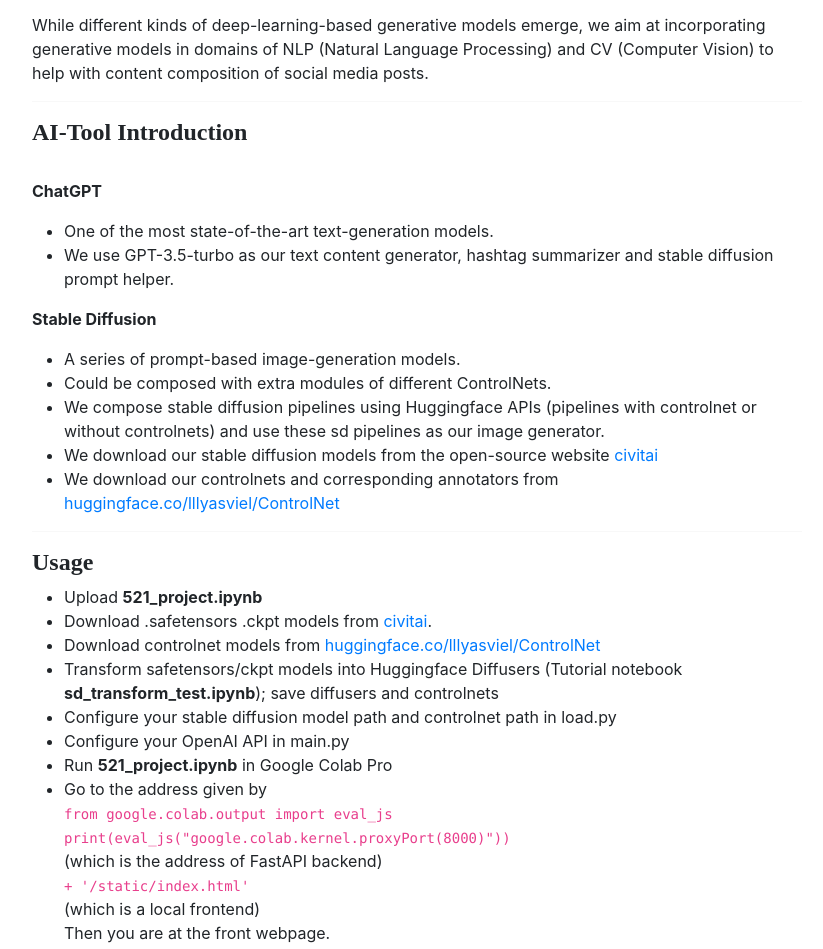
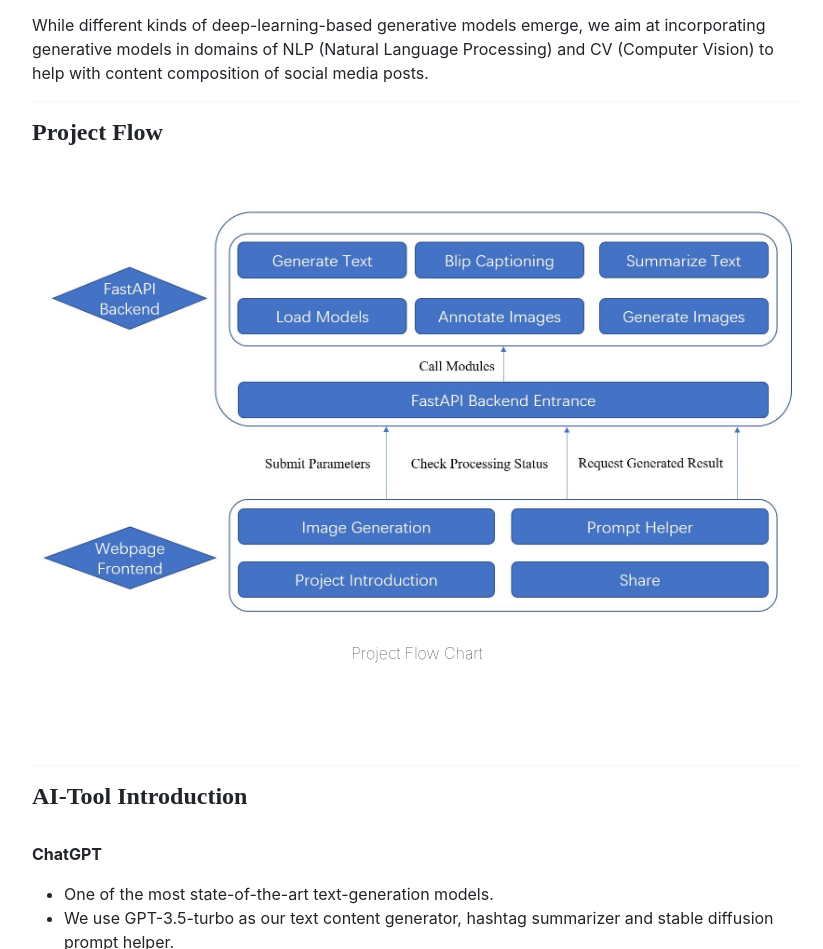
Before and after one commit to kianakaslana648/anly521-final-project, a plain HTML site: page index.html in a window 1280 px wide. Shown: the part 542-1491 px from the top of the page, without its empty margins (223-1046 px from the left). Drawn offline with nearby package versions, Linux system fonts and the light colour scheme.

Commit message:
Update index.html

```diff
--- a/index.html
+++ b/index.html
@@ -57,6 +57,22 @@
       we aim at incorporating generative models in domains of NLP (Natural Language Processing)
       and CV (Computer Vision) to help with content composition of social media posts.
     </p>
+    <hr>
+    <h4 style='font-family: "Times New Roman", Times, serif;'>
+    <strong>Project Flow</strong>
+    </h4>
+    <div class="row py-5">
+
+          <div class="col-md-12">
+            <div class="card p-0" style="border: none">
+              <img src="./readme_pics/flow.jpg" style="margin:auto;" alt="..." width="800">
+              <div class="card-body">
+                <p style="font-weight: lighter; text-align: center;">Project Flow Chart</p>
+
+              </div>
+            </div>
+          </div>
+    </div>
     <hr>
     <h4 style='font-family: "Times New Roman", Times, serif;'>
       <strong>AI-Tool Introduction</strong>
```
